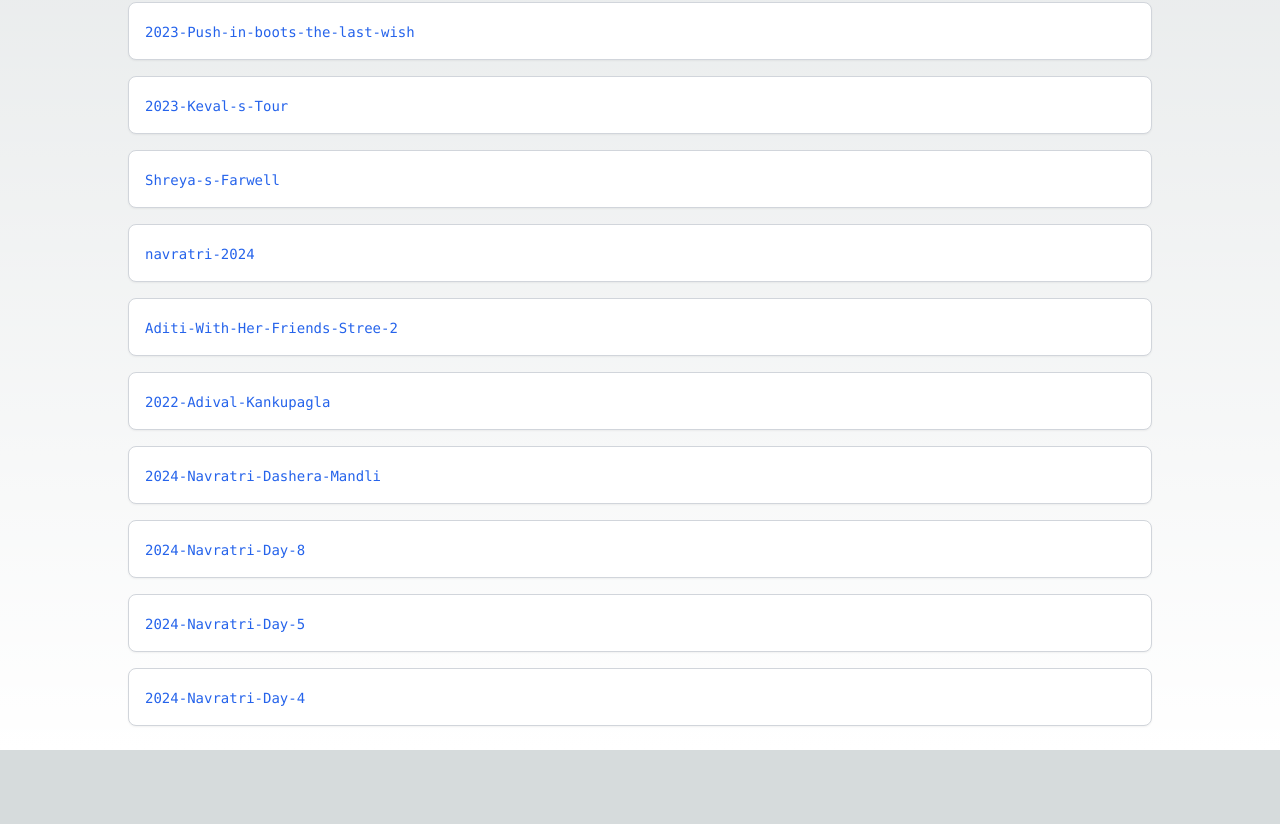
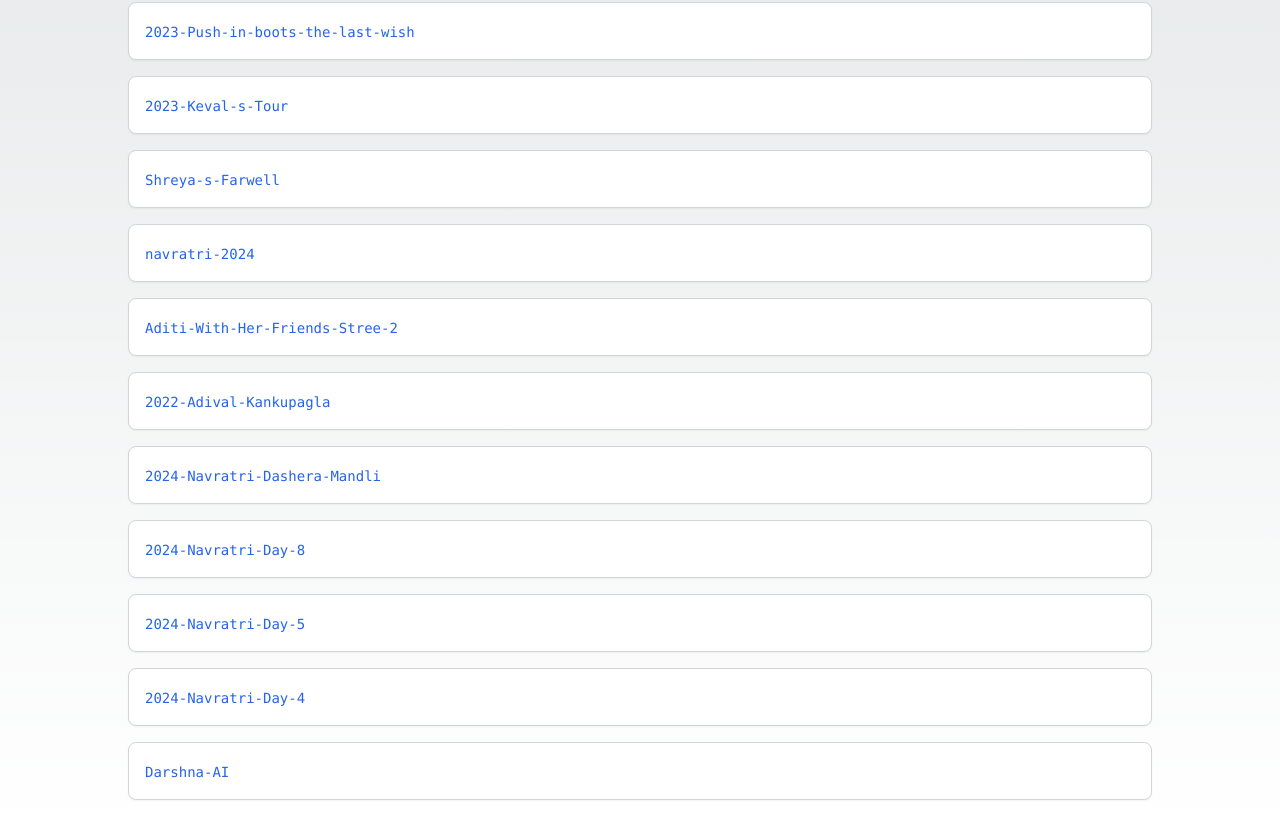
Before and after one commit to FamilyWebsites/nextjs_image_gallary_test_5, a Next.js app: page / in a window 1280 px wide. Shown: the part 762-1586 px from the top of the page. Before the commit the page ends 1512 px from the top, so only its background shows below. Built offline with nearby package versions, Linux system fonts and the light colour scheme.

Commit message:
Update page.tsx

```diff
--- a/src/app/page.tsx
+++ b/src/app/page.tsx
@@ -19,7 +19,8 @@
     '2024-Navratri-Dashera-Mandli',
     '2024-Navratri-Day-8',
     '2024-Navratri-Day-5',
-    '2024-Navratri-Day-4'
+    '2024-Navratri-Day-4',
+    'Darshna-AI'
   ];
 
 return (
```
